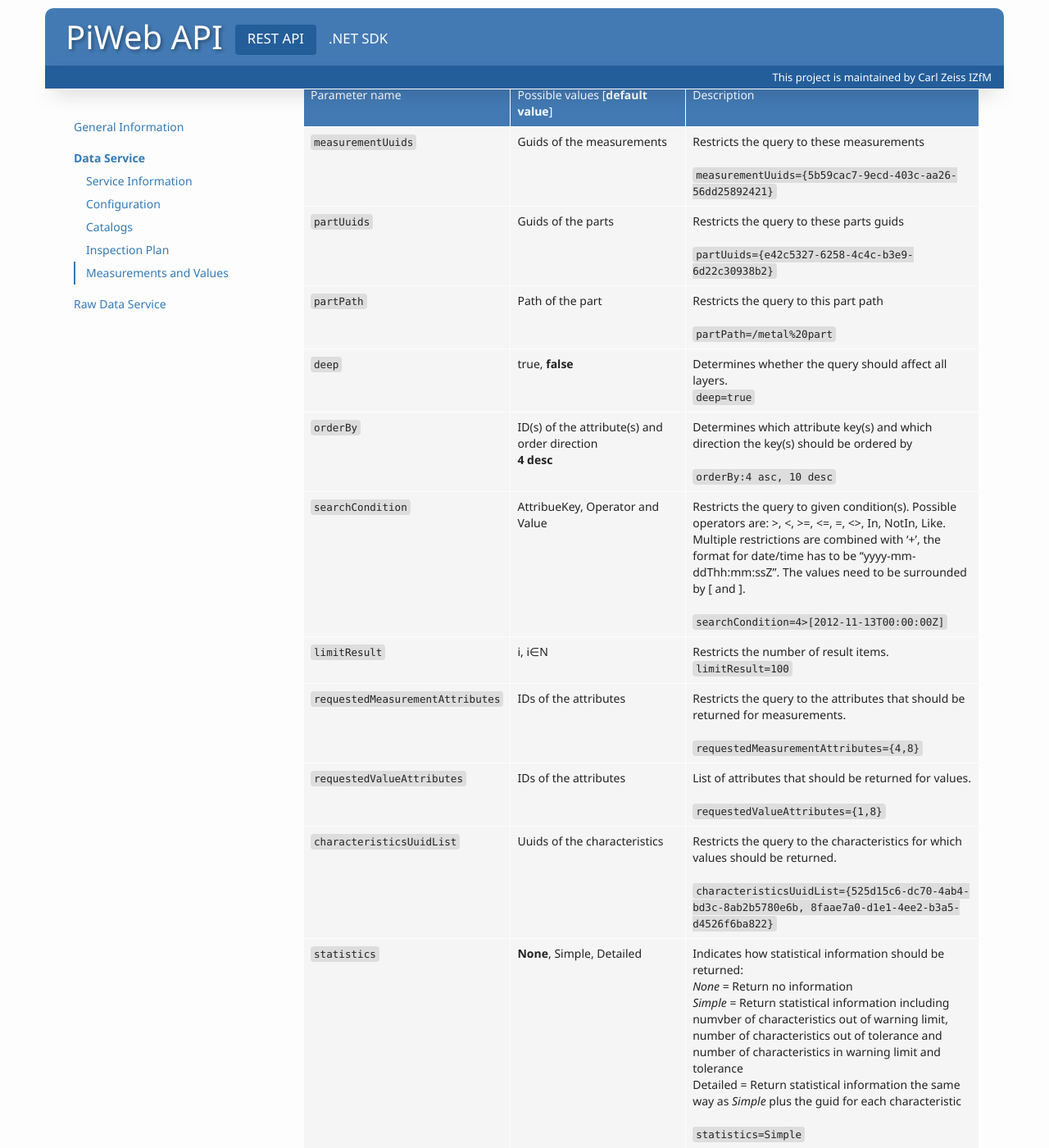
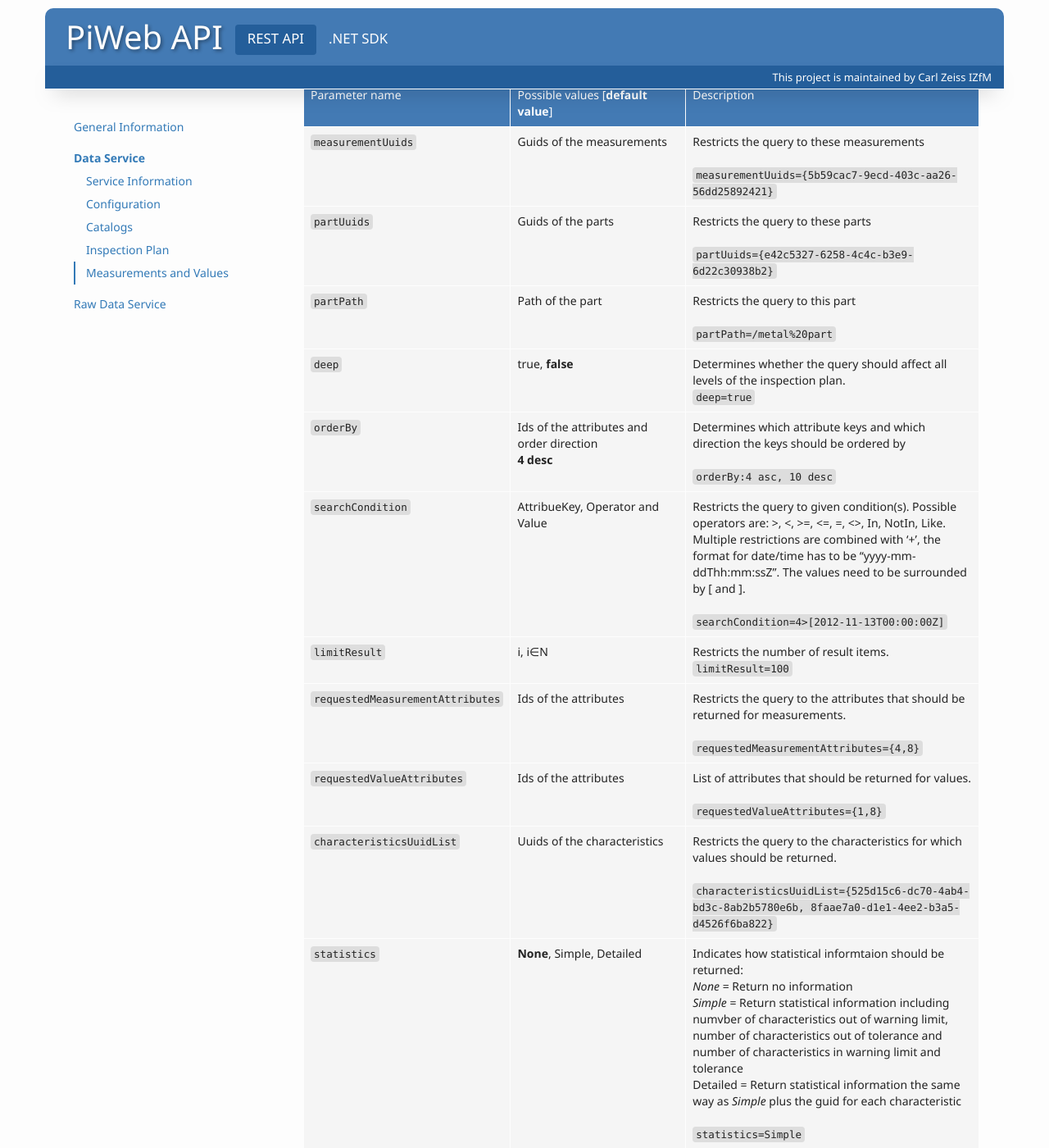
Before and after one commit to ZEISS-PiWeb/PiWeb-Api, a Jekyll site: the page built from _pages/0125-restapi-dataservice-measurements.md, in a window 1280 px wide and 1400 px high, scrolled down 969 px. Shown: the whole window at 82% size. Built offline with Jekyll 4.4.1, drawn with Linux system fonts in a browser that asks for light colours; some of the changed text lies outside the part shown.

Commit message:
Content review and formatting

```diff
--- a/_pages/0125-restapi-dataservice-measurements.md
+++ b/_pages/0125-restapi-dataservice-measurements.md
@@ -105,7 +105,7 @@
 {% assign endpoint="/measurements" %}
 {% assign summary="Creates measurements" %}
 {% capture description %}
-To create a measurement, it is necessary to transfer the measurement object within the request's body. A unique identifier and the path are mandatory, attributes and a comment are optional. The attribute keys which are used for the attributes must come from the parts/characteristics attribute range (specified in the {{ site.links['configuration'] }})
+To create a new measurement, you must send its JSON representation in the request body. Values for `uuid` and `path` are required, `attributes` and `comment` are optional. The attribute keys must be valid measurement attributes as specified in the {{ site.links['configuration'] }}.
 
 {{ site.images['info'] }} The comment is only added if versioning is enabled in server settings.
 {% endcapture %}
@@ -157,7 +157,7 @@
 {% assign endpoint="/measurements" %}
 {% assign summary="Updates measurements" %}
 {% capture description %}
-Updating a measurement does always affect the whole measurement. This means that the whole measurement, including attributes and values, needs to be transfered within the body of the request and is deleted and recreated again on server side.
+Updating a measurement does always affect the whole measurement. This means that you must send the whole measurement, including attributes and values, in the request body. The server then deletes the old measurement and creates the new one in a single transaction.
 {% endcapture %}
 
 {% assign exampleCaption="Update a measurement - add and change an attribute" %}
@@ -387,7 +387,7 @@
 {% assign endpoint="/values" %}
 {% assign summary="Creates measurements including values" %}
 {% capture description %}
-To create a measurement including values, it is necessary to transfer the measurement object within the request's body. A unique identifier and the path are mandatory, attributes and a comment are optional. The attribute keys which are used for the attributes must come from the parts/characteristics attribute range (specified in the {{ site.links['configuration'] }})
+To create a measurement with values, you must send its JSON representation in the request body. Values for `uuid` and `path` are required, `attributes` and `comment` are optional. The attribute keys must be valid measurement attributes as specified in the {{ site.links['configuration'] }}.
 
 {{ site.images['info'] }} The comment is only added if versioning is enabled in server settings.
 {% endcapture %}
@@ -454,7 +454,7 @@
 {% assign endpoint="/values" %}
 {% assign summary="Updates measurements and values" %}
 {% capture description %}
-Updating a measurement does always affect the whole measurement. This means that the whole measurement, including attributes and values, needs to be transfered within the body of the request and is deleted and recreated again on server side.
+Updating a measurement does always affect the whole measurement. This means that you must send the whole measurement, including attributes and values, in the request body. The server then deletes the old measurement and creates the new one in a single transaction.
 {% endcapture %}
 
 {% assign exampleCaption="Update a measurement - change a measured value" %}
@@ -523,23 +523,23 @@
 Parameter name      | Possible values [**default value**] | Description
 --------------------|---------------------|-------------------------------------------------------------
 `measurementUuids`         | Guids of the measurements | Restricts the query to these measurements <br><br> `measurementUuids={5b59cac7-9ecd-403c-aa26-56dd25892421}`
-`partUuids`           | Guids of the parts | Restricts the query to these parts guids <br><br> `partUuids={e42c5327-6258-4c4c-b3e9-6d22c30938b2}`
-`partPath`            | Path of the part | Restricts the query to this part path <br><br> `partPath=/metal%20part`
-`deep`                | true, **false**     | Determines whether the query should affect all layers. <br> `deep=true`
-`orderBy`             | ID(s) of the attribute(s) and order direction <br> **4 desc** | Determines which attribute key(s) and which direction the key(s) should be ordered by <br><br> `orderBy:4 asc, 10 desc`
+`partUuids`           | Guids of the parts | Restricts the query to these parts <br><br> `partUuids={e42c5327-6258-4c4c-b3e9-6d22c30938b2}`
+`partPath`            | Path of the part | Restricts the query to this part <br><br> `partPath=/metal%20part`
+`deep`                | true, **false**     | Determines whether the query should affect all levels of the inspection plan. <br> `deep=true`
+`orderBy`             | Ids of the attributes and order direction <br> **4 desc** | Determines which attribute keys and which direction the keys should be ordered by <br><br> `orderBy:4 asc, 10 desc`
 `searchCondition`     | AttribueKey, Operator and Value| Restricts the query to given condition(s). Possible operators are: >, <, >=, <=, =, <>, In, NotIn, Like. <br> Multiple restrictions are combined with '+', the format for date/time has to be “yyyy-mm-ddThh:mm:ssZ”. The values need to be surrounded by [ and ]. <br><br> `searchCondition=4>[2012-11-13T00:00:00Z]`
 `limitResult`         | i, i∈N | Restricts the number of result items. <br> `limitResult=100`
-`requestedMeasurementAttributes` | IDs of the attributes | Restricts the query to the attributes that should be returned for measurements. <br><br> `requestedMeasurementAttributes={4,8}`
-`requestedValueAttributes` | IDs of the attributes |List of attributes that should be returned for values. <br><br> `requestedValueAttributes={1,8}`
+`requestedMeasurementAttributes` | Ids of the attributes | Restricts the query to the attributes that should be returned for measurements. <br><br> `requestedMeasurementAttributes={4,8}`
+`requestedValueAttributes` | Ids of the attributes |List of attributes that should be returned for values. <br><br> `requestedValueAttributes={1,8}`
 `characteristicsUuidList` | Uuids of the characteristics | Restricts the query to the characteristics for which values should be returned. <br><br> `characteristicsUuidList={525d15c6-dc70-4ab4-bd3c-8ab2b5780e6b, 8faae7a0-d1e1-4ee2-b3a5-d4526f6ba822}`
-`statistics` | **None**, Simple, Detailed | Indicates how statistical information should be returned: <br>*None* = Return no information<br>*Simple* = Return statistical information including numvber of characteristics out of warning limit, number of characteristics out of tolerance and number of characteristics in warning limit and tolerance<br>Detailed = Return statistical information the same way as *Simple* plus the guid for each characteristic <br><br> `statistics=Simple`
+`statistics` | **None**, Simple, Detailed | Indicates how statistical informtaion should be returned: <br>*None* = Return no information<br>*Simple* = Return statistical information including numvber of characteristics out of warning limit, number of characteristics out of tolerance and number of characteristics in warning limit and tolerance<br>Detailed = Return statistical information the same way as *Simple* plus the guid for each characteristic <br><br> `statistics=Simple`
 `aggregation`          | **Measurements**, AggregationMeasurements, All | Specifies which types of measurements will be fetched. <br><br> `aggregation=All`
 {% endcapture %}
 {{ table | markdownify | replace: '<table>', '<table class="table table-hover">' }}
 
 ### General Information
 
-Measurements do always belong to a single inspection plan part. Depending on the purpose, the measured values are included within a measurement or not. Each measurement consists of the following properties:
+Measurements do always belong to a single inspection plan part. Depending on the purpose, the measured values are included within a measurement or not. Each measurement has the following properties:
 
 {% capture table %}
 Property                                                      | Description
```
Also changed, not shown: other parts of _pages/0125-restapi-dataservice-measurements.md (+5 -5 lines).
